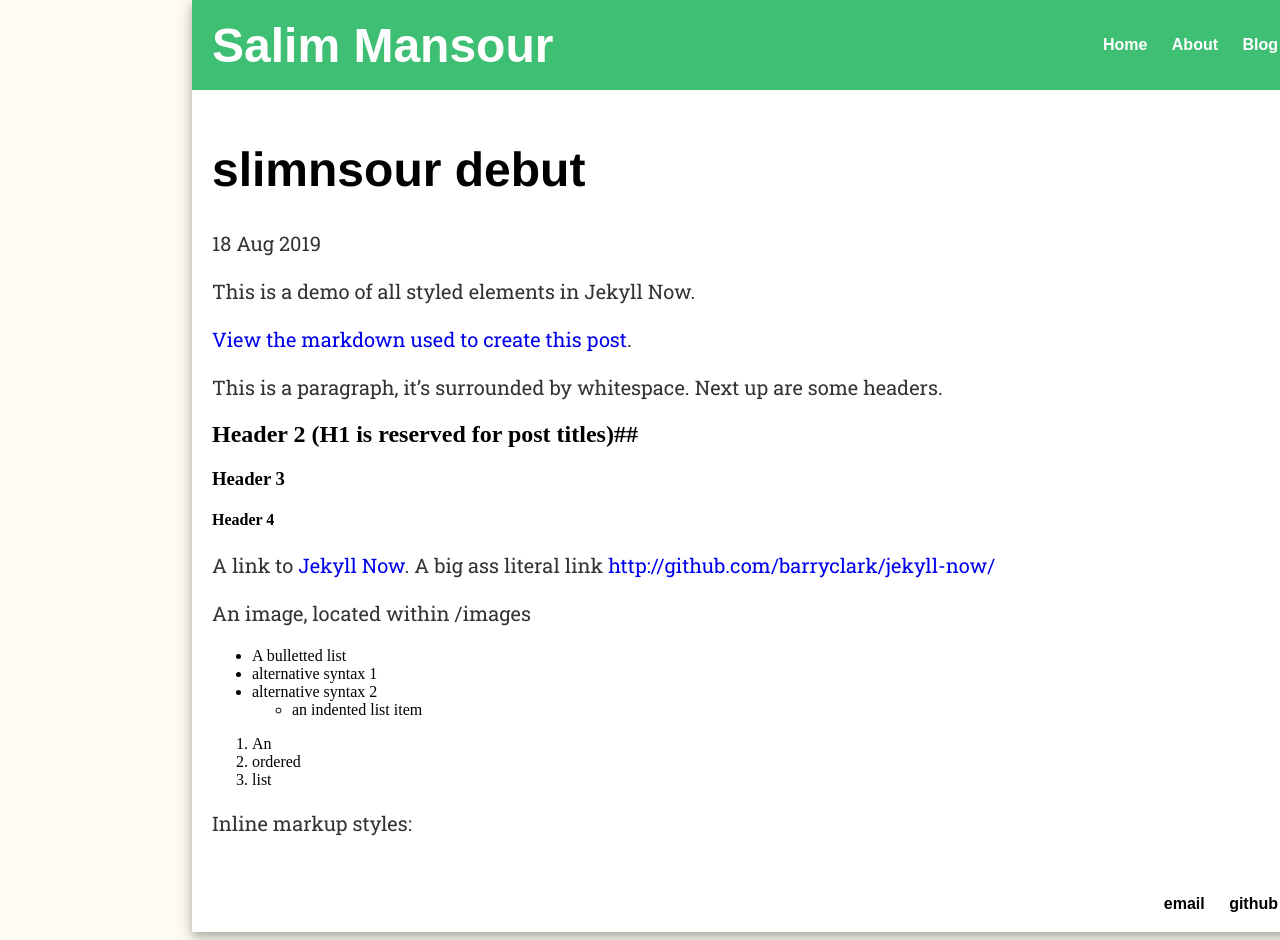
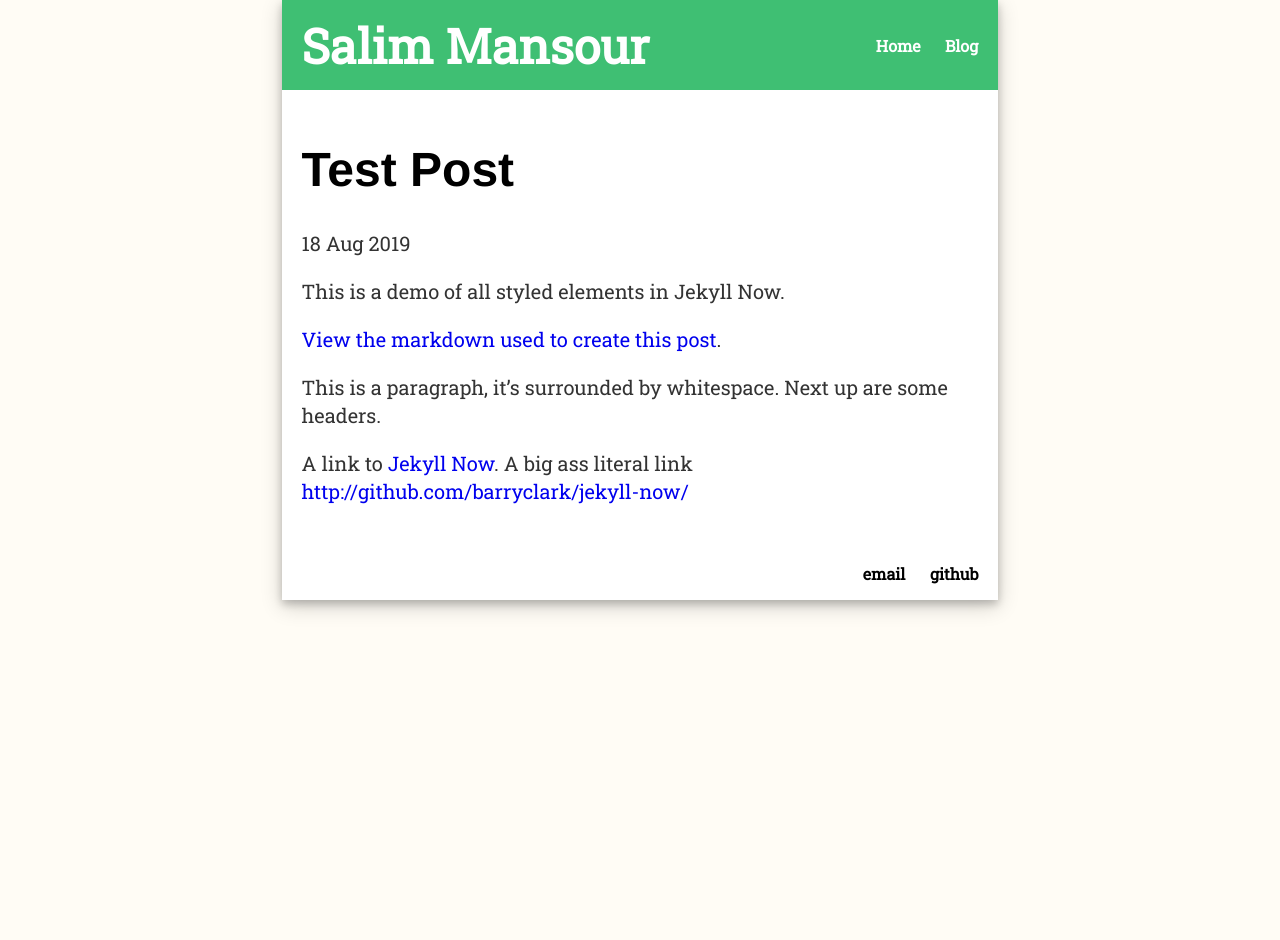
Before and after one commit to slimnsour/slimnsour.github.io, a Jekyll site: the page built from _posts/2019-08-18-slimnsour-launch.md, in a window 1280 px wide. Built offline with Jekyll 4.4.1, drawn with Linux system fonts in a browser that asks for light colours; nearby versions of some CDN libraries; after the commit the page ends 900 px from its top, so only the background shows below that.

Commit message:
Modified some headers

```diff
--- a/_layouts/default.html
+++ b/_layouts/default.html
@@ -16,7 +16,6 @@
 			<nav>
 	    		<ul>
 	        		<li><a href="/">Home</a></li>
-		        	<li><a href="/about">About</a></li>
 	        		<li><a href="/blog">Blog</a></li>
 	    		</ul>
 			</nav>
--- a/_posts/2019-08-18-slimnsour-launch.md
+++ b/_posts/2019-08-18-slimnsour-launch.md
@@ -1,6 +1,6 @@
 ---
 layout: post
-title: "slimnsour debut"
+title: "Test Post"
 date: 2019-08-18
 ---
 This is a demo of all styled elements in Jekyll Now.
@@ -9,23 +9,4 @@
 
 This is a paragraph, it's surrounded by whitespace. Next up are some headers.
 
-## Header 2 (H1 is reserved for post titles)##
-
-### Header 3
-
-#### Header 4
-
 A link to [Jekyll Now](http://github.com/barryclark/jekyll-now/). A big ass literal link <http://github.com/barryclark/jekyll-now/>
-
-An image, located within /images
-
-* A bulletted list
-- alternative syntax 1
-+ alternative syntax 2
-  - an indented list item
-
-1. An
-2. ordered
-3. list
-
-Inline markup styles:
--- a/css/main.css
+++ b/css/main.css
@@ -77,6 +77,7 @@
 }
 a {
     text-decoration: none;
+    font-family:'Roboto Slab';
 }
 
 a:hover {
@@ -86,6 +87,12 @@
     font-size: 3em;
     font-family:'Century Gothic', 'Helvetica', 'Arial', 'Sans-Serif';
 }
+
+h1 a {
+    font-size: 1em;
+    font-family:'Century Gothic', 'Helvetica', 'Arial', 'Sans-Serif';
+}
+
 p {
     font-size: 1.25em;
     line-height: 1.4em;
@@ -113,8 +120,7 @@
 }
 .clearfix {
     height: 100%;
-    width: 50%;
-    min-width: 1106px;
+    width: 80%;
     margin-left: auto;
     margin-right: auto;
     box-shadow: 0 4px 8px 0 rgba(0, 0, 0, 0.2), 0 6px 20px 0 rgba(0, 0, 0, 0.19);
@@ -128,3 +134,10 @@
     height: 1%;
 }
 /* clearfix end */
+
+.center {
+  display: block;
+  margin-left: auto;
+  margin-right: auto;
+  width: 50%;
+}
```
Also changed, not shown: index.html (+6 -3 lines), 1 other file.
